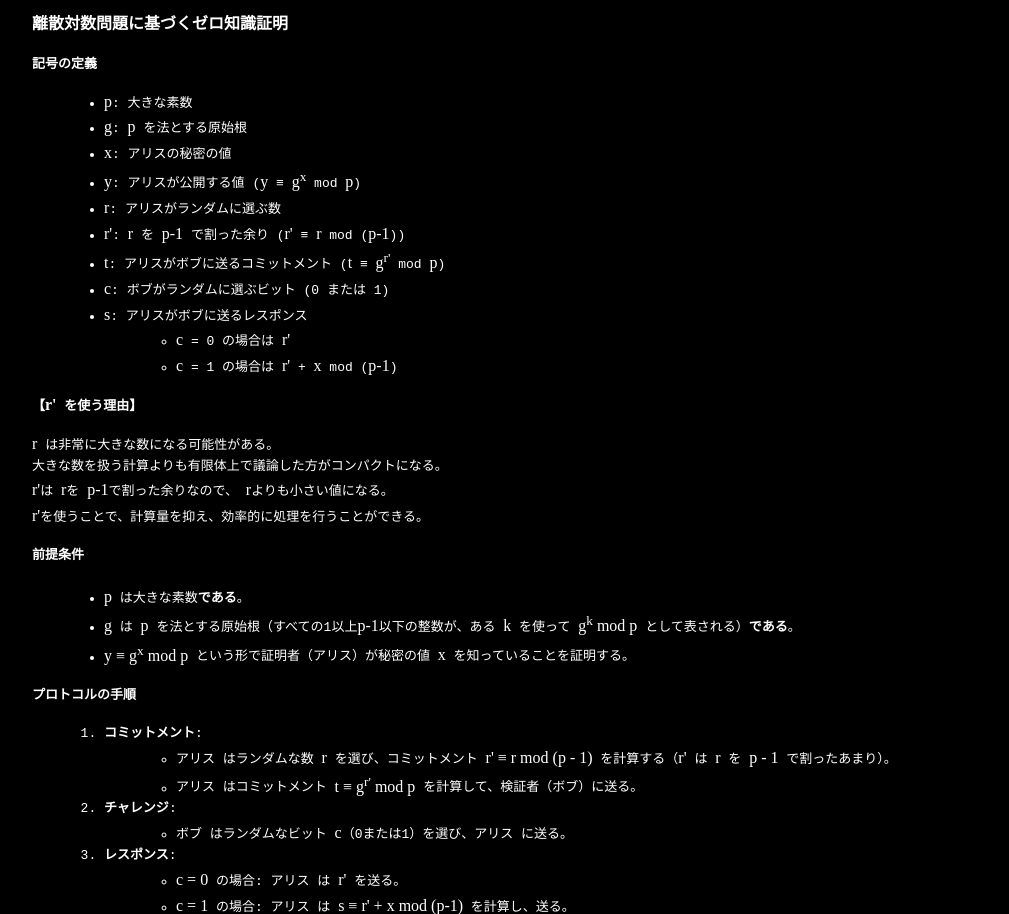
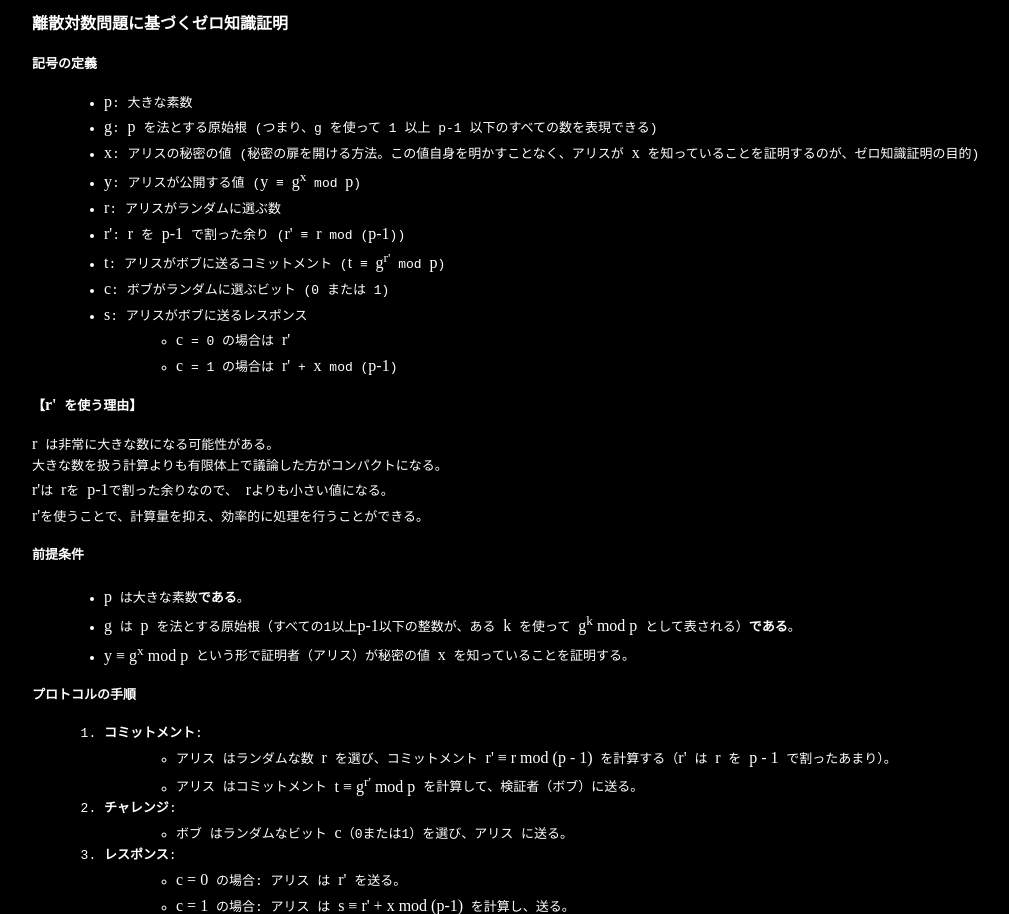
Before and after one commit to takeru-server/zero-knowledge-proof, a plain HTML site: page index.html in a window 1280 px wide. Shown: the part 933-1847 px from the top of the page, without its empty margins (0-1009 px from the left). Drawn offline with nearby package versions, Linux system fonts and the light colour scheme.

Commit message:
Update index.html

```diff
--- a/index.html
+++ b/index.html
@@ -119,8 +119,8 @@
       <p><b>記号の定義</b></p>
       <ul>
         <li><span style="font-family: serif">p</span>: 大きな素数</li>
-        <li><span style="font-family: serif">g</span>: <span style="font-family: serif">p</span> を法とする原始根</li>
-        <li><span style="font-family: serif">x</span>: アリスの秘密の値</li>
+        <li><span style="font-family: serif">g</span>: <span style="font-family: serif">p</span> を法とする原始根 (つまり、g を使って 1 以上 p-1 以下のすべての数を表現できる)</li>
+        <li><span style="font-family: serif">x</span>: アリスの秘密の値 (秘密の扉を開ける方法。この値自身を明かすことなく、アリスが <span style="font-family: serif">x</span> を知っていることを証明するのが、ゼロ知識証明の目的)</li>
         <li><span style="font-family: serif">y</span>: アリスが公開する値 (<span style="font-family: serif">y</span> ≡ <span style="font-family: serif">g<sup>x</sup></span> mod <span style="font-family: serif">p</span>)</li>
         <li><span style="font-family: serif">r</span>: アリスがランダムに選ぶ数</li>
         <li><span style="font-family: serif">r'</span>: <span style="font-family: serif">r</span> を <span style="font-family: serif">p-1</span> で割った余り (<span style="font-family: serif">r'</span> ≡ <span style="font-family: serif">r</span> mod (<span style="font-family: serif">p-1</span>))</li>
```
